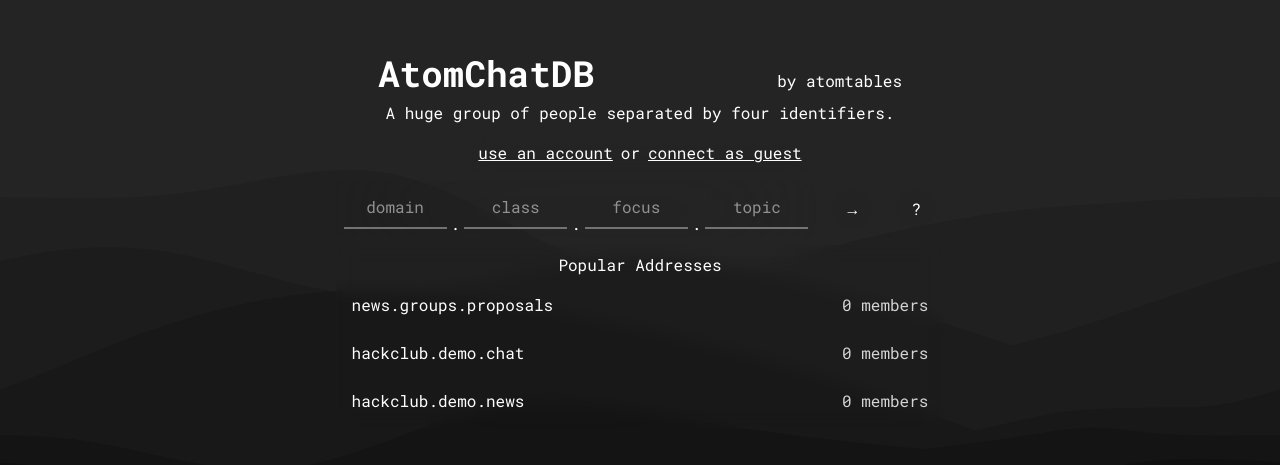
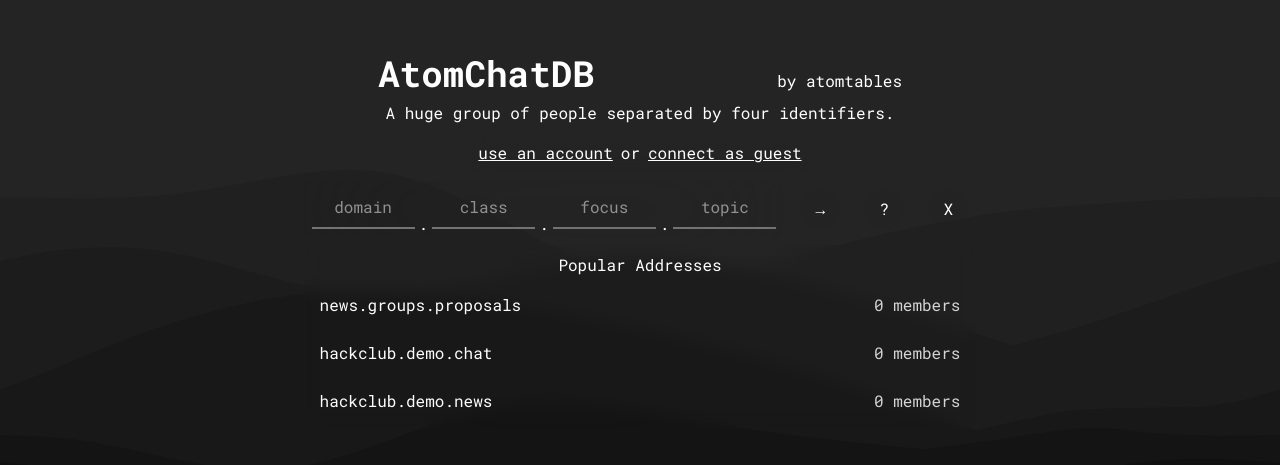
Before and after one commit to atomtables/AtomChatDB, a SvelteKit app: page / in a window 1280 px wide. Shown: the part 159-624 px from the top of the page. Built offline with nearby package versions, Linux system fonts and the light colour scheme; no server answers; a web font is replaced by a local one.

Commit message:
X button

```diff
--- a/src/routes/(receive)/(connect)/+layout.svelte
+++ b/src/routes/(receive)/(connect)/+layout.svelte
@@ -151,6 +151,10 @@
             title="help" href="/help">
         ?
     </a>
+    <a class="bg-neutral-800/10 h-14 w-14 backdrop-blur-3xl hover:bg-neutral-700 active:bg-neutral-600 p-2 my-2 cursor-pointer flex flex-row items-center justify-center"
+       title="help" href="/">
+        X
+    </a>
 </form>
 {#if everythingIsValid && data.address && data.user}
     <div class="text-sm animate-pulse">click again to connect</div>
```
